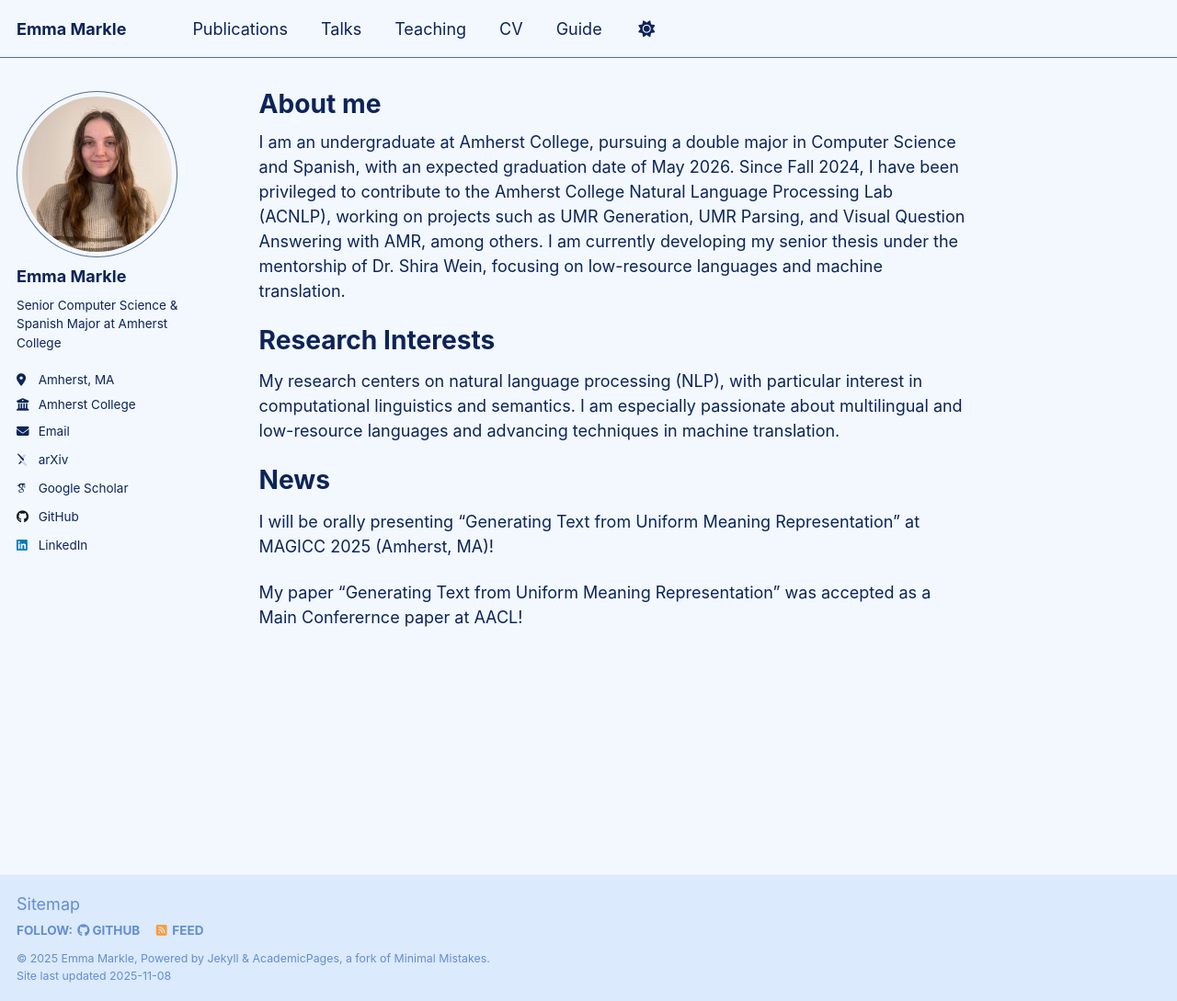
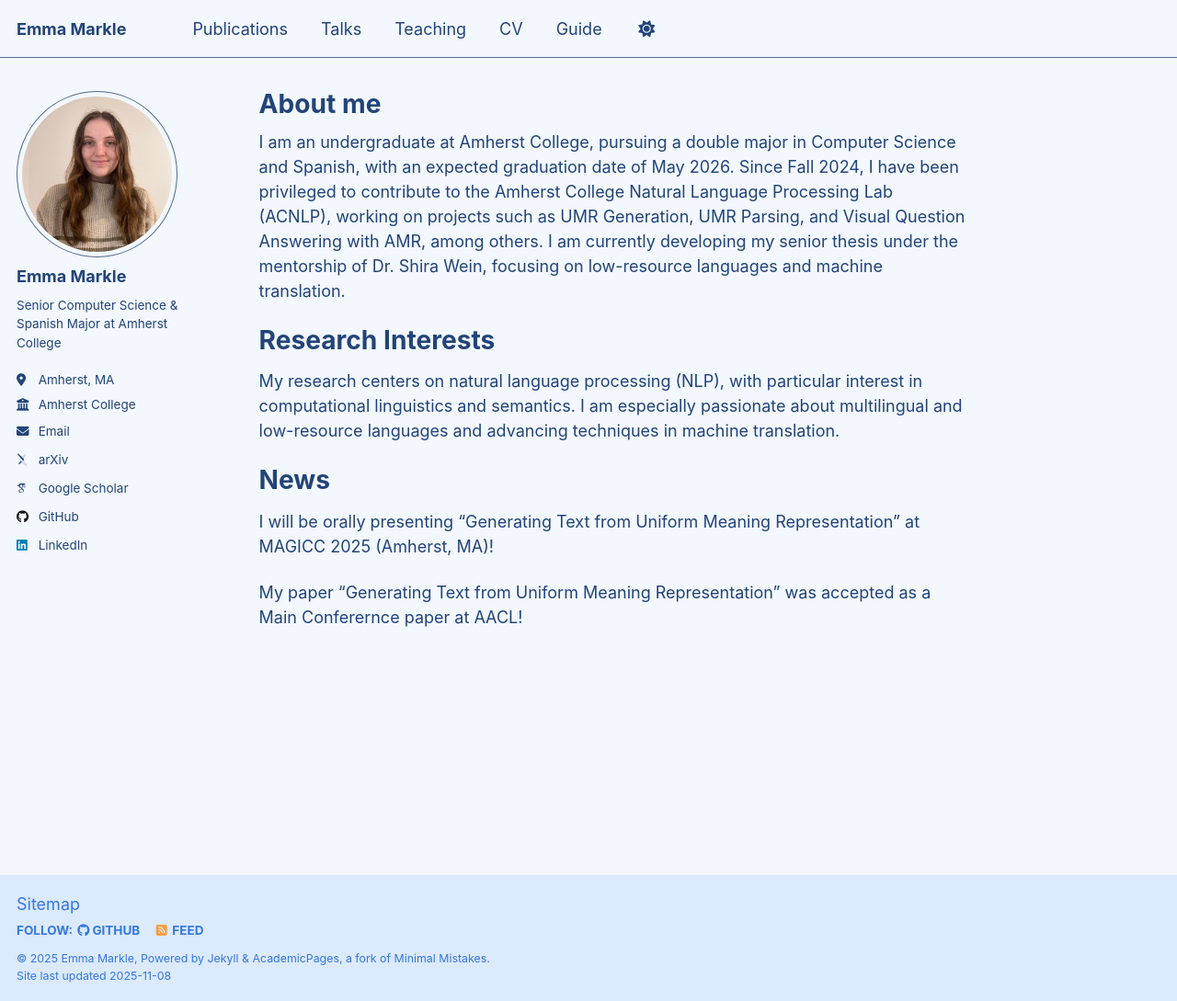
Before and after one commit to emmamarkle/emmamarkle.github.io, a Jekyll site: the page built from _pages/about.md, in a window 1280 px wide and 1089 px high. Shown: the whole window at 92% size. Built offline with Jekyll 4.4.1, drawn with Linux system fonts in a browser that asks for light colours; some web fonts are replaced; a script that is not in the unit is left out.

Commit message:
Update _air_light.scss

```diff
--- a/_sass/theme/_air_light.scss
+++ b/_sass/theme/_air_light.scss
@@ -6,8 +6,8 @@
 $primary-color              : #536B91;
 $secondary-color            : #6B9080;
 $background                 : #F3F8FE;
-$text-dark                  : #0C2458;
-$text-light                 : #638DD0;
+$text-dark                  : #234479;
+$text-light                 : #3578E3;
 $footer                     : darken($background, 5%);
 
 /* === Utility Colors === */
```
